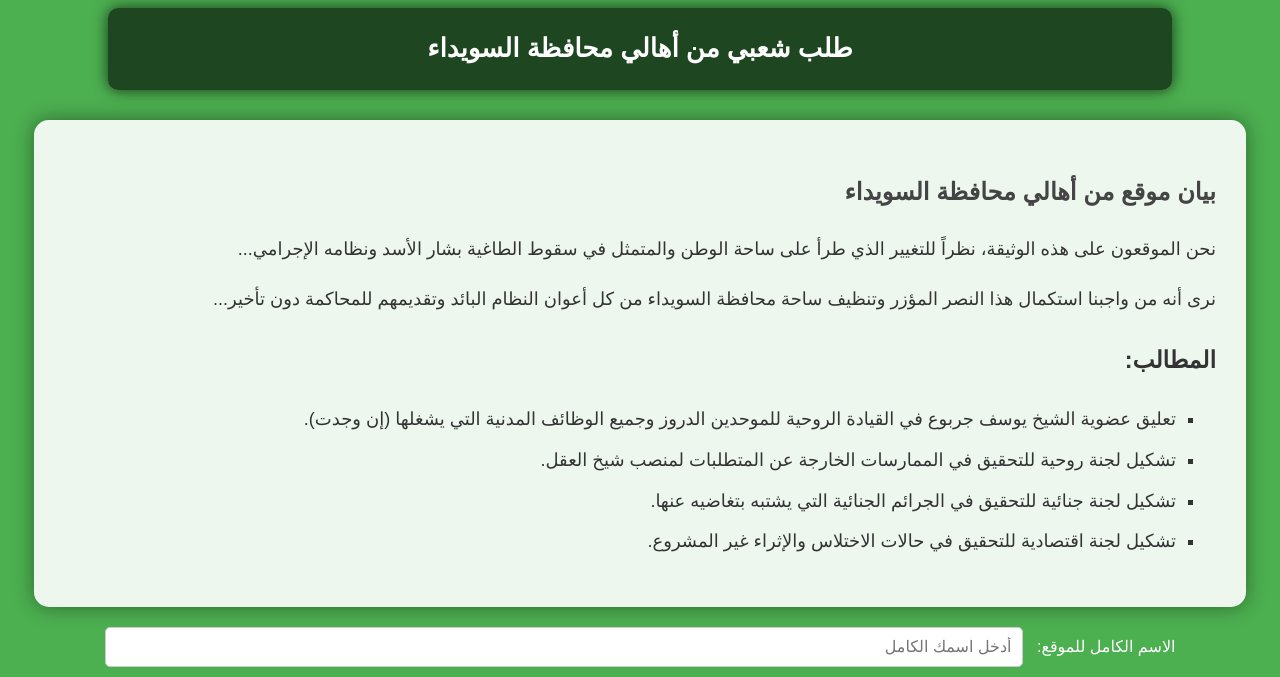
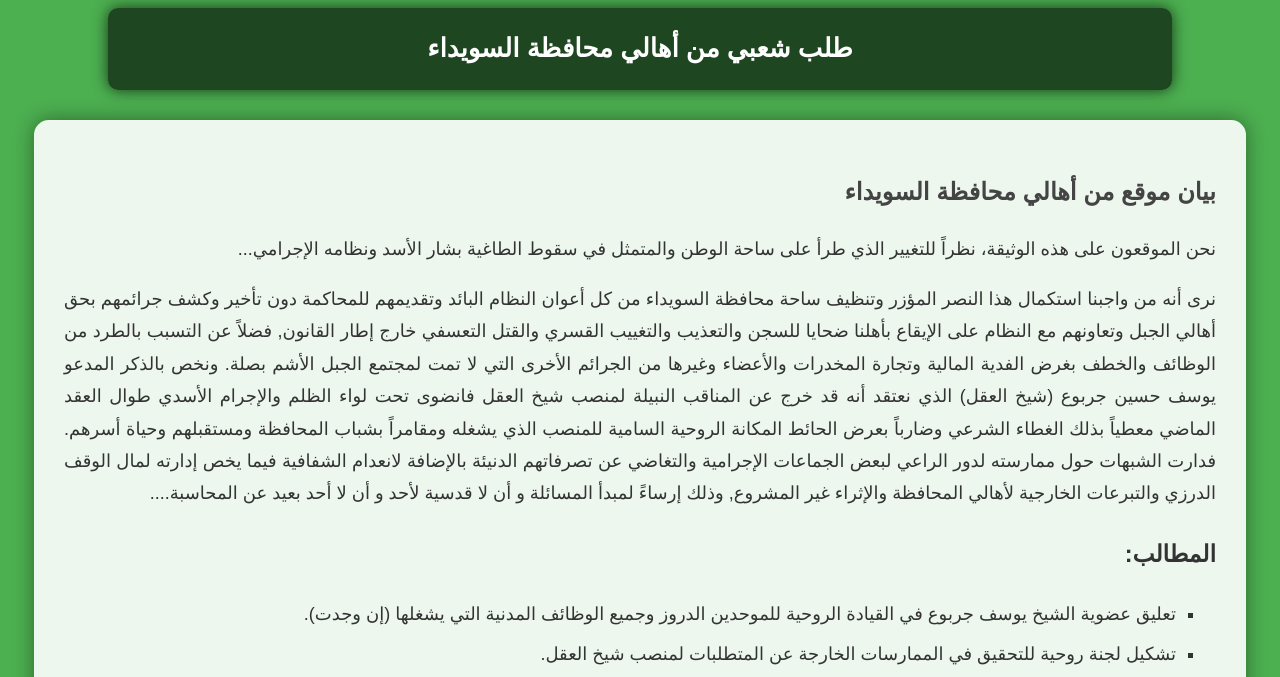
Before and after one commit to Rafat3000/signture-, a plain HTML site: page index.html in a window 1280 px wide. Shown: the part 122-799 px from the top of the page. Drawn offline with nearby package versions, Linux system fonts and the light colour scheme; no server answers.

Commit message:
Update index.html

```diff
--- a/index.html
+++ b/index.html
@@ -180,7 +180,8 @@
     <div class="statement-text">
         <h2>بيان موقع من أهالي محافظة السويداء</h2>
         <p>نحن الموقعون على هذه الوثيقة، نظراً للتغيير الذي طرأ على ساحة الوطن والمتمثل في سقوط الطاغية بشار الأسد ونظامه الإجرامي...</p>
-        <p>نرى أنه من واجبنا استكمال هذا النصر المؤزر وتنظيف ساحة محافظة السويداء من كل أعوان النظام البائد وتقديمهم للمحاكمة دون تأخير...</p>
+        <p> نرى أنه من واجبنا استكمال هذا النصر المؤزر وتنظيف ساحة محافظة السويداء من كل أعوان النظام البائد وتقديمهم للمحاكمة دون تأخير وكشف جرائمهم بحق أهالي الجبل وتعاونهم مع النظام على الإيقاع بأهلنا ضحايا للسجن والتعذيب والتغييب القسري والقتل التعسفي خارج إطار القانون, فضلاً عن التسبب بالطرد من الوظائف والخطف بغرض الفدية المالية وتجارة المخدرات والأعضاء وغيرها من الجرائم الأخرى التي لا تمت لمجتمع الجبل الأشم بصلة.
+ونخص بالذكر المدعو يوسف حسين جربوع (شيخ العقل) الذي نعتقد أنه قد خرج عن المناقب النبيلة لمنصب شيخ العقل فانضوى تحت لواء الظلم والإجرام الأسدي طوال العقد الماضي معطياً بذلك الغطاء الشرعي وضارباً بعرض الحائط المكانة الروحية السامية للمنصب الذي يشغله ومقامراً بشباب المحافظة ومستقبلهم وحياة أسرهم. فدارت الشبهات حول ممارسته لدور الراعي لبعض الجماعات الإجرامية والتغاضي عن تصرفاتهم الدنيئة بالإضافة لانعدام الشفافية فيما يخص إدارته لمال الوقف الدرزي والتبرعات الخارجية لأهالي المحافظة والإثراء غير المشروع, وذلك إرساءً لمبدأ المسائلة و أن لا قدسية لأحد و أن لا أحد بعيد عن المحاسبة....</p>
 
         <h3>المطالب:</h3>
         <ul>
```
